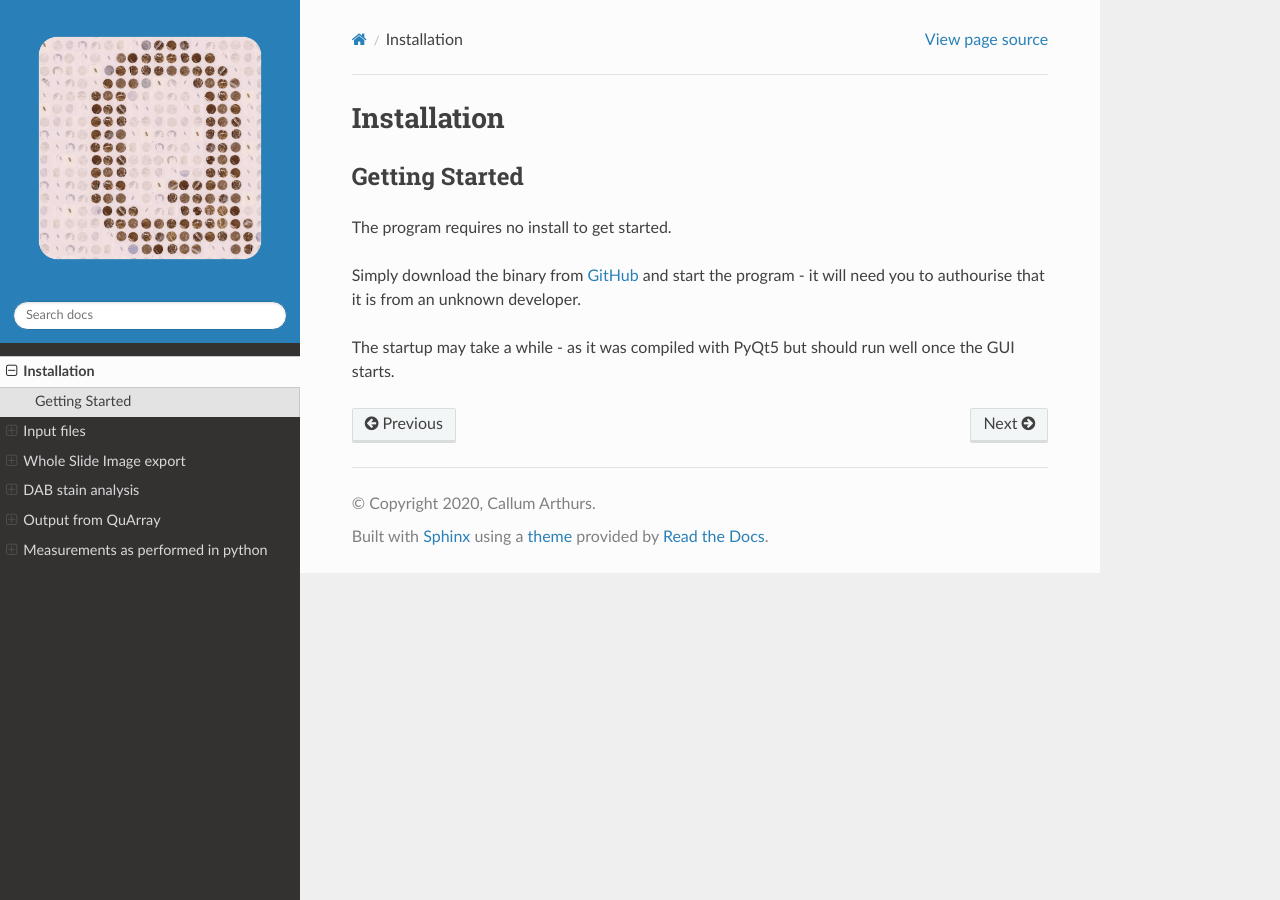
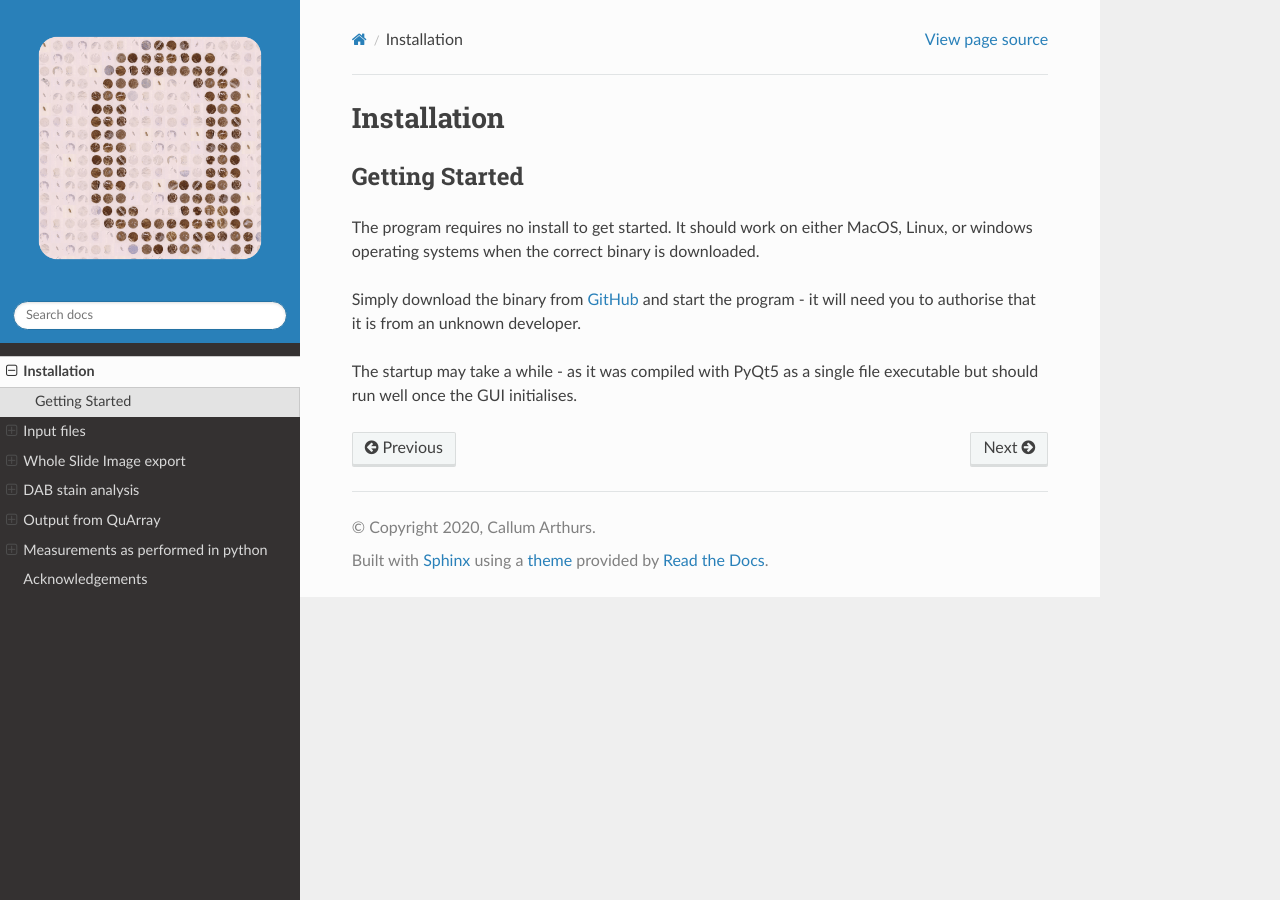
Before and after one commit to c-arthurs/QuArray, a Sphinx documentation site: the page built from docs/Installation.rst, in a window 1280 px wide. Built offline with Sphinx 7.4.7 and the Read the Docs theme 2.0.0, drawn with Linux system fonts in a browser that asks for light colours.

```diff
--- a/docs/Installation.rst
+++ b/docs/Installation.rst
@@ -8,9 +8,11 @@
 Getting Started
 ###############
 
-The program requires no install to get started.
+The program requires no install to get started. It should work on either MacOS, Linux, or windows operating systems
+when the correct binary is downloaded.
 
 Simply download the binary from `GitHub <https://github.com/c-arthurs/QuArray>`_ and start the program -
-it will need you to authourise that it is from an unknown developer.
+it will need you to authorise that it is from an unknown developer.
 
-The startup may take a while - as it was compiled with PyQt5 but should run well once the GUI starts.
+The startup may take a while - as it was compiled with PyQt5 as a single file executable
+but should run well once the GUI initialises.
--- a/docs/TA export.rst
+++ b/docs/TA export.rst
@@ -12,7 +12,7 @@
 This window is for exporting png images from whole slide images using a map of the array that is provided by the user -
 see :ref:`array map example <Input_page>`
 
-#. Load WSI prompts a dialog box for the user to select a ndpi or svs file.
+#. Load WSI prompts a dialog box for the user to select a NDPI or SVS file.
 
 #. Load Excel this is a prompt to load the :ref:`excel map <Input_page>`.
 
--- a/docs/index.rst
+++ b/docs/index.rst
@@ -8,7 +8,7 @@
 Welcome to the official documentation of QuArray.
 
 QuArray Documentation
-===================
+=====================
 
 .. toctree::
    :maxdepth: 3
@@ -19,6 +19,7 @@
    DAB stain analysis
    Output files
    Measurements
+   Acknowledgements
 
 Before you start
 ================
@@ -29,7 +30,7 @@
 We would love to receive any pull requests for new features and bug fixes.
 
 Quick start guide
-================
+=================
 
 #. Download the `latest stable binary <https://github.com/c-arthurs/QuArray/releases>`_
 #. Run the program and either:
```
Also changed, not shown: other parts of docs/TA export.rst (+1 -1 lines), docs/Acknowledgements.rst (added, +17 -0 lines).
